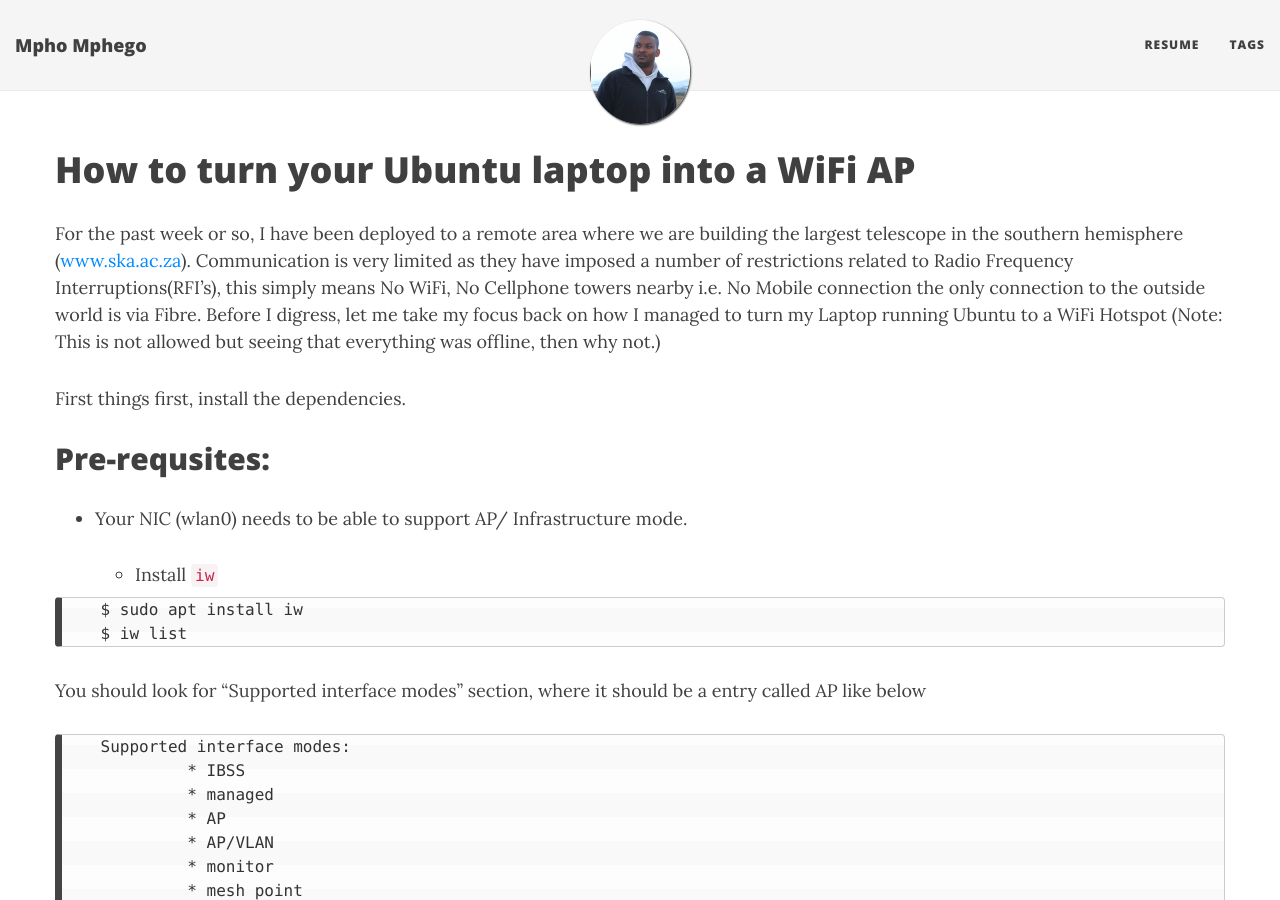
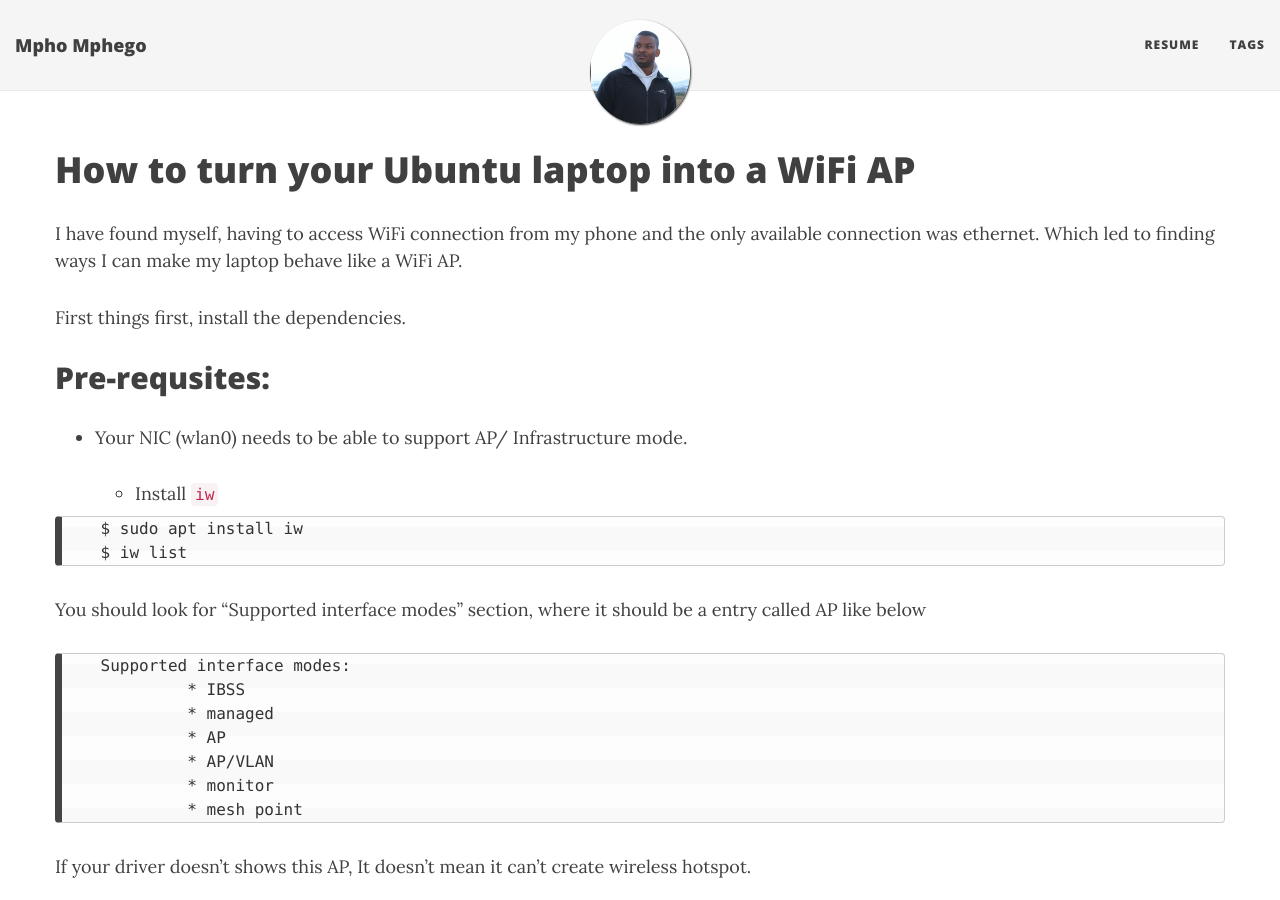
Before and after one commit to mmphego/mmphego.github.io, a Jekyll site: the page built from _posts/2018-05-11-How-to-Turn-Your-Ubuntu-Laptop-into-a-Wireless-Access-Point.md, in a window 1280 px wide and 900 px high. Built offline with Jekyll 4.4.1, drawn with Linux system fonts in a browser that asks for light colours; nearby versions of some CDN libraries; comment, search, counter and statistics services are not loaded.

Commit message:
Removed some info that  might be sensative

```diff
--- a/_posts/2018-05-11-How-to-Turn-Your-Ubuntu-Laptop-into-a-Wireless-Access-Point.md
+++ b/_posts/2018-05-11-How-to-Turn-Your-Ubuntu-Laptop-into-a-Wireless-Access-Point.md
@@ -13,7 +13,7 @@
 
 # How to turn your Ubuntu laptop into a WiFi AP
 
-For the past week or so, I have been deployed to a remote area where we are building the largest telescope in the southern hemisphere ([www.ska.ac.za](www.ska.ac.za)). Communication is very limited as they have imposed a number of restrictions related to Radio Frequency Interruptions(RFI's), this simply means No WiFi, No Cellphone towers nearby i.e. No Mobile connection the only connection to the outside world is via Fibre. Before I digress, let me take my focus back on how I managed to turn my Laptop running Ubuntu to a WiFi Hotspot (Note: This is not allowed but seeing that everything was offline, then why not.)
+I have found myself, having to access WiFi connection from my phone and the only available connection was ethernet. Which led to finding ways I can make my laptop behave like a WiFi AP.
 
 First things first, install the dependencies.
 
```
